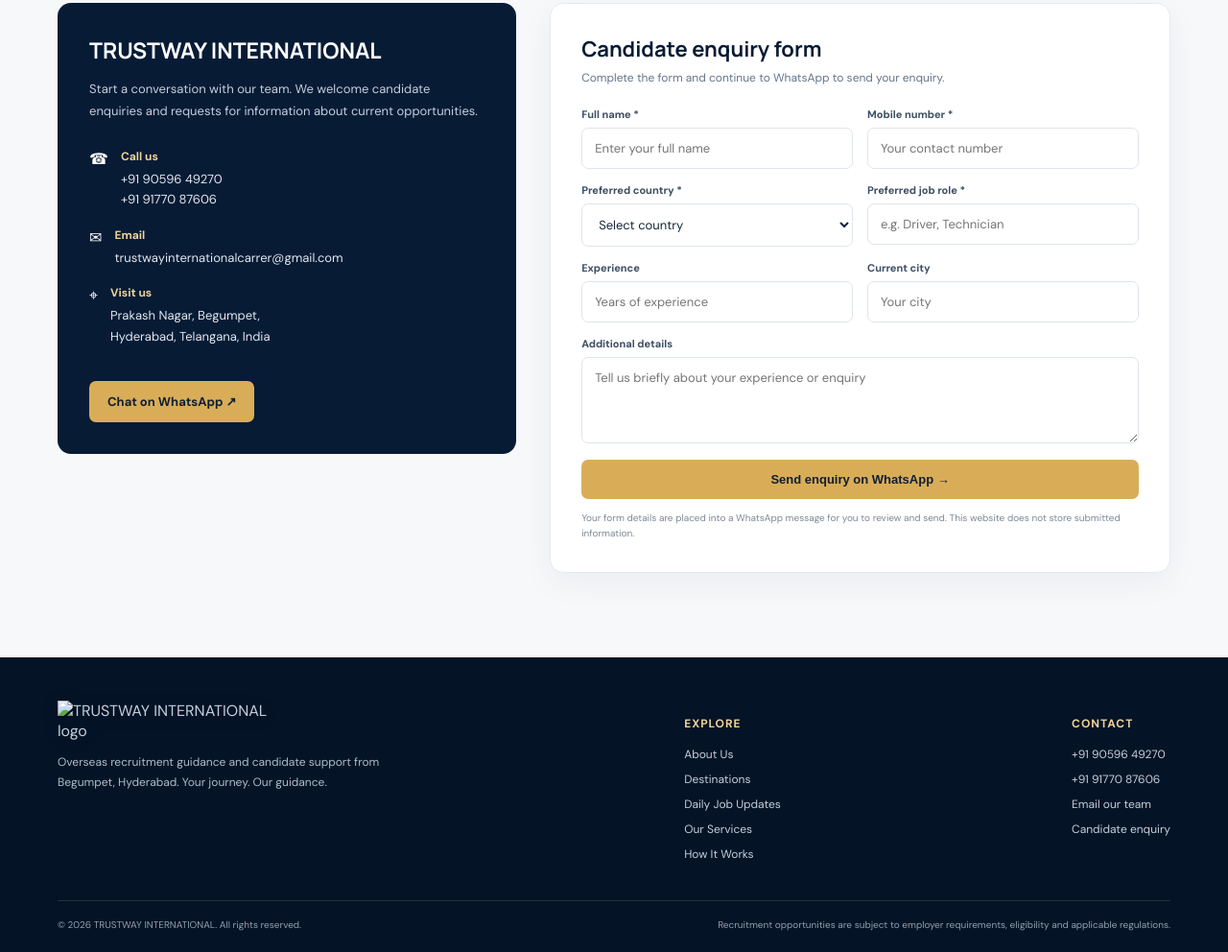
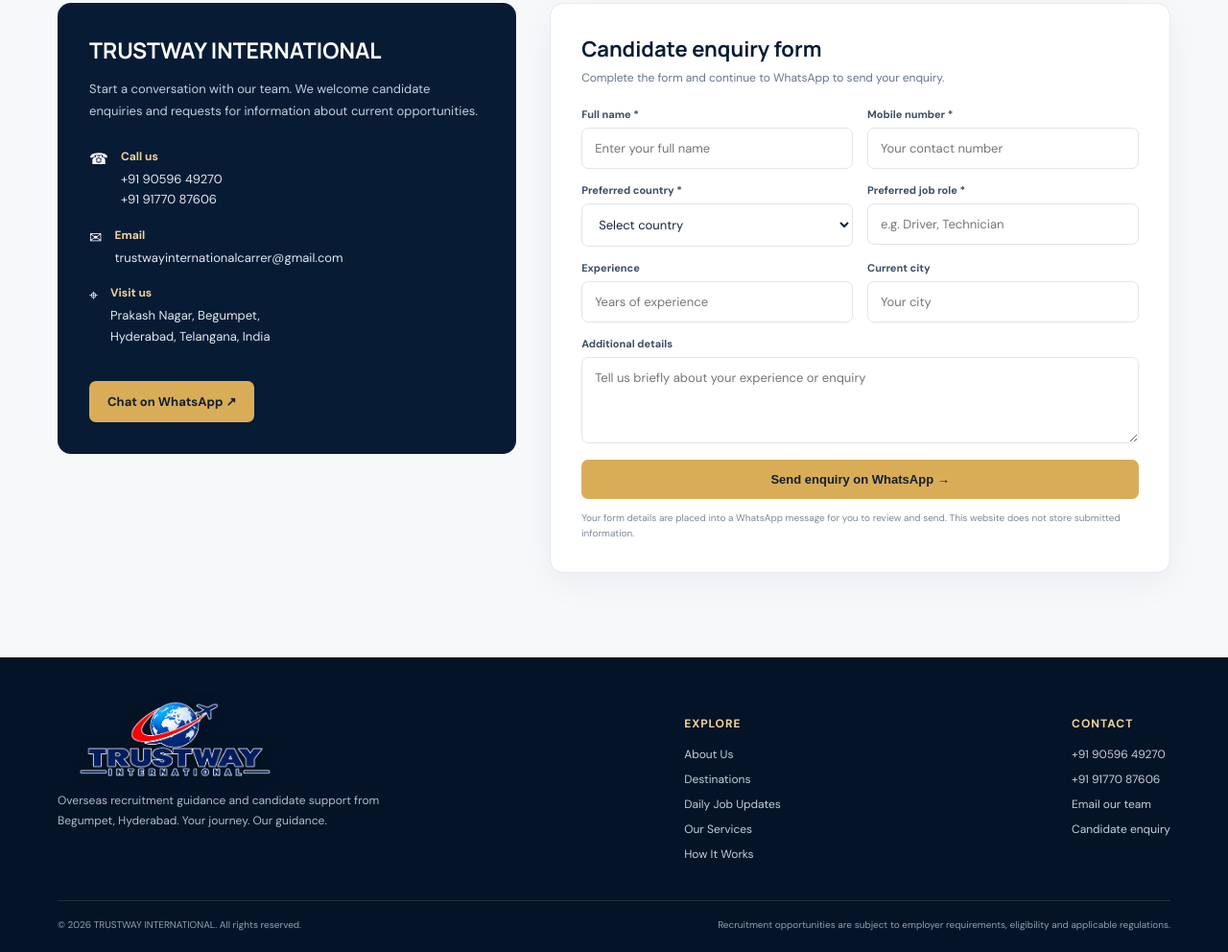
Before and after one commit to alimurtazamirzanali-bit/trustway-international, a plain HTML site: page index.html in a window 1280 px wide. Shown: the part 4819-5811 px from the top of the page at 96% size. Drawn offline with Linux system fonts and the light colour scheme; files whose address does not match are found by name.

Commit message:
Update_new_stream2.py

```diff
--- a/index.html
+++ b/index.html
@@ -129,7 +129,7 @@
     </div></section>
   </main>
   <footer><div class="container"><div class="footer-top">
-    <div class="footer-brand"><a class="brand" href="#home"><img class="brand-logo" src="assets/trustway-logo.png" alt="TRUSTWAY INTERNATIONAL logo"></a><p>Overseas recruitment guidance and candidate support from Begumpet, Hyderabad. Your journey. Our guidance.</p></div>
+    <div class="footer-brand"><a class="brand" href="#home"><img class="brand-logo" src="trustway-logo.png" alt="TRUSTWAY INTERNATIONAL logo"></a><p>Overseas recruitment guidance and candidate support from Begumpet, Hyderabad. Your journey. Our guidance.</p></div>
     <div class="footer-links"><h4>Explore</h4><a href="#about">About Us</a><a href="#countries">Destinations</a><a href="#jobs">Daily Job Updates</a><a href="#services">Our Services</a><a href="#process">How It Works</a></div>
     <div class="footer-links"><h4>Contact</h4><a href="tel:+919177087606">+91 90596 49270</a><a href="tel:+919177087606">+91 91770 87606</a><a href="mailto:trustwayinternationalcarrer@gmail.com">Email our team</a><a href="#contact">Candidate enquiry</a></div>
   </div><div class="copyright"><span>© <span id="year"></span> TRUSTWAY INTERNATIONAL. All rights reserved.</span><span>Recruitment opportunities are subject to employer requirements, eligibility and applicable regulations.</span></div></div></footer>
```
